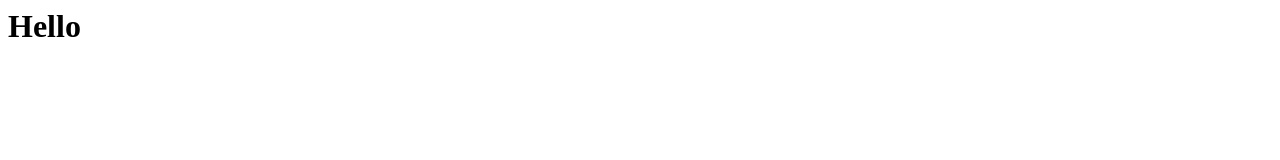
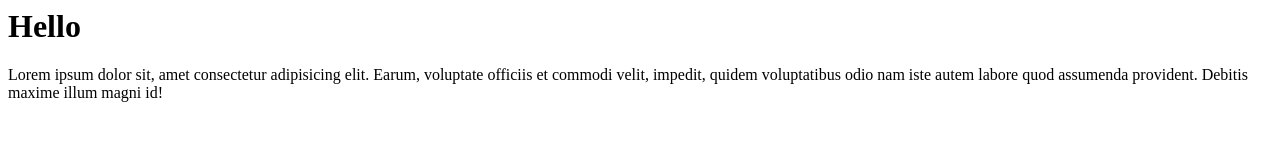
Before and after one commit to constantinandrei/live-intro-git, a plain HTML site: page index.html in a window 1280 px wide. Drawn offline with Linux system fonts and the light colour scheme.

Commit message:
aggiunto paragrafo con lorem

```diff
--- a/index.html
+++ b/index.html
@@ -1 +1,3 @@
 <h1>Hello</h1>
+
+<p>Lorem ipsum dolor sit, amet consectetur adipisicing elit. Earum, voluptate officiis et commodi velit, impedit, quidem voluptatibus odio nam iste autem labore quod assumenda provident. Debitis maxime illum magni id!</p>
```
